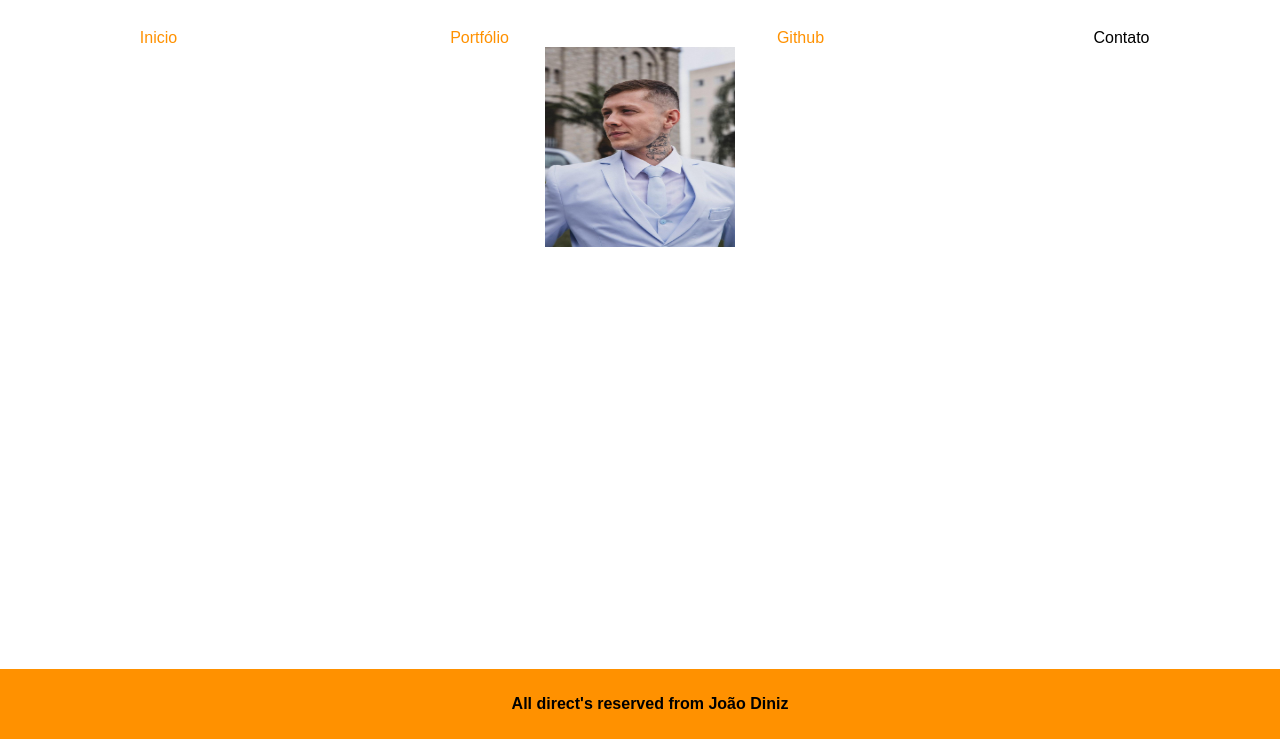
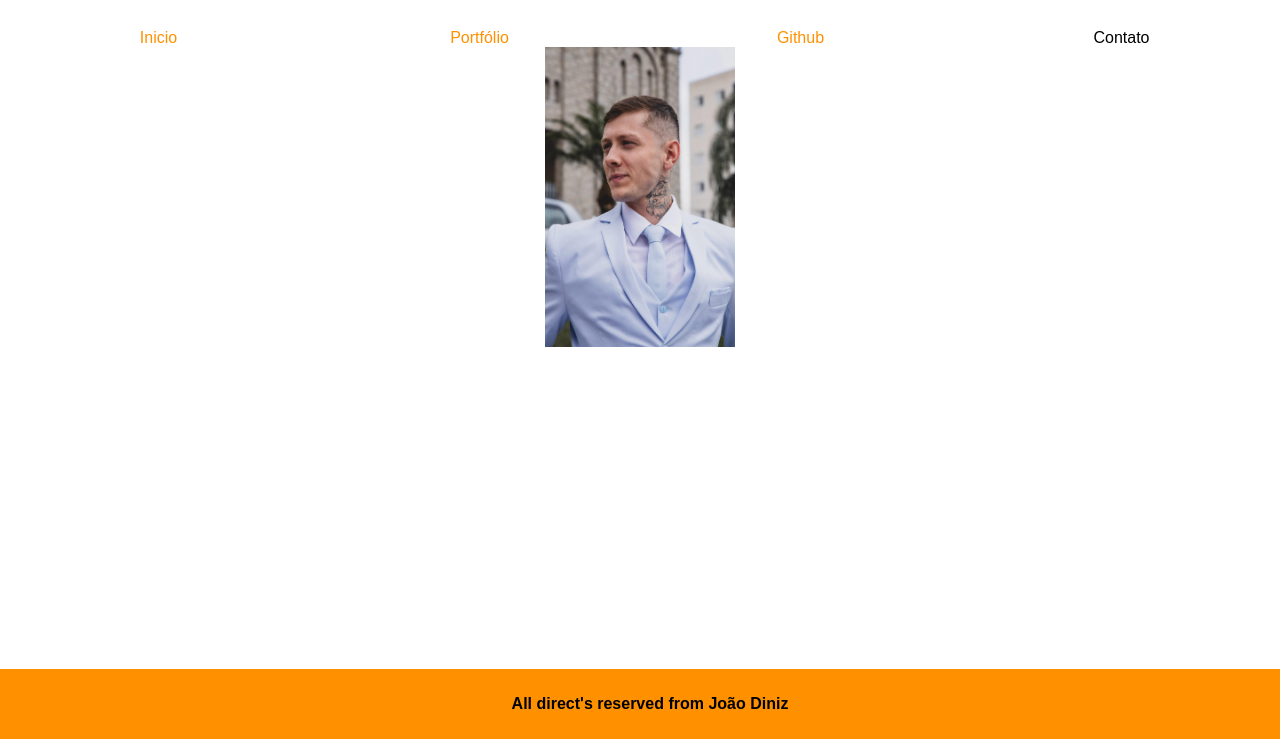
Before and after one commit to KeniSam01/joaodiniz, a plain HTML site: page index.html in a window 1280 px wide. Shown: the part 61-800 px from the top of the page. Drawn offline with Linux system fonts and the light colour scheme.

Commit message:
Update index.html

```diff
--- a/index.html
+++ b/index.html
@@ -16,7 +16,7 @@
         <a href="https://github.com/KeniSam01/">Github</a>
         Contato
     </div>
-    <div class="container-imagem"><img src="my.jpeg" class="imagem-centralizada" alt="minha_foto" width="200px" height="200px"></div>
+    <div class="container-imagem"><img src="my.jpeg" class="imagem-centralizada" alt="minha_foto" width="200px" height="300px"></div>
     <footer class="texto-rodape"><p>All direct's reserved from João Diniz</p></footer>
 </body>
 </html>
```
